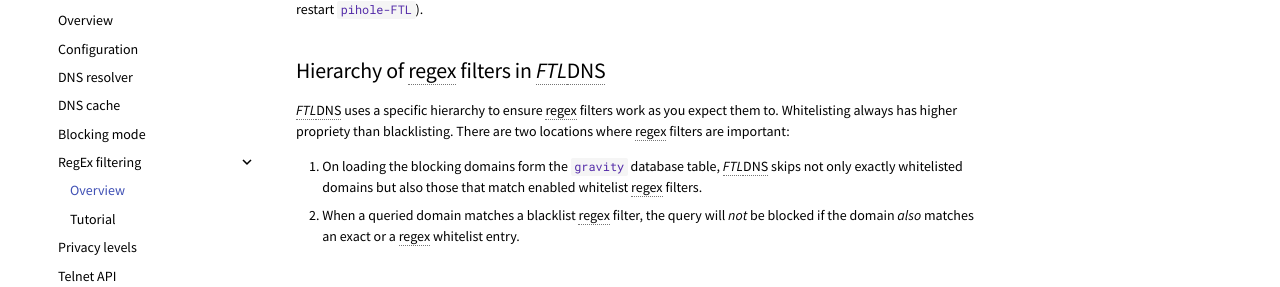
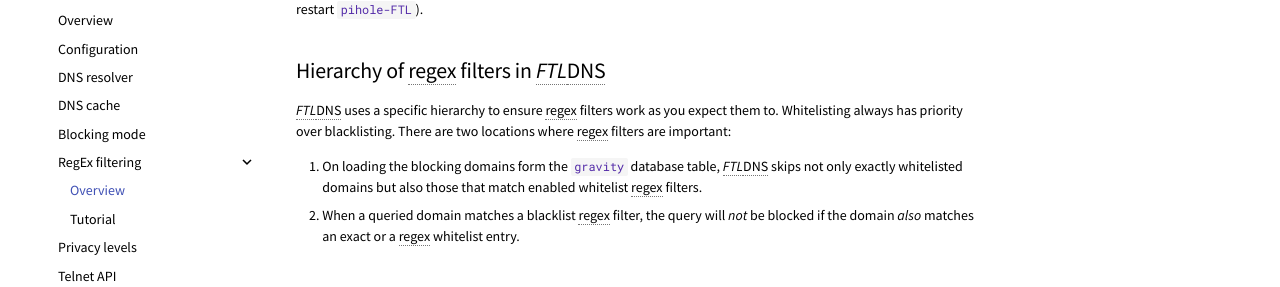
Before and after one commit to pi-hole/docs, an MkDocs documentation site: the page built from docs/ftldns/regex/overview.md, in a window 1280 px wide and 1262 px high. Shown: the part 289-576 px from the top of the window. Built offline with MkDocs 1.6.1 and Material for MkDocs 9.7.7, drawn with Linux system fonts in a browser that asks for light colours; comment, search, counter and statistics services are not loaded.

Commit message:
Update docs/ftldns/regex/overview.md
Improve wording.

Co-Authored-By: Mark Drobnak <mark.drobnak@gmail.com>

```diff
--- a/docs/ftldns/regex/overview.md
+++ b/docs/ftldns/regex/overview.md
@@ -4,7 +4,7 @@ We implement the POSIX Extended Regular Expressions similar to the one used by t
 Our implementation is light and fast as each domain is only checked once for a match (if you query `google.com`, it will be checked against your RegEx. Any subsequent query to the same domain will not be checked again until you restart `pihole-FTL`).
 
 ## Hierarchy of regex filters in *FTL*DNS
-*FTL*DNS uses a specific hierarchy to ensure regex filters work as you expect them to. Whitelisting always  has higher propriety than blacklisting.
+*FTL*DNS uses a specific hierarchy to ensure regex filters work as you expect them to. Whitelisting always has priority over blacklisting.
 There are two locations where regex filters are important:
 
 1. On loading the blocking domains form the `gravity` database table, *FTL*DNS skips not only exactly whitelisted domains but also those that match enabled whitelist regex filters.
```
